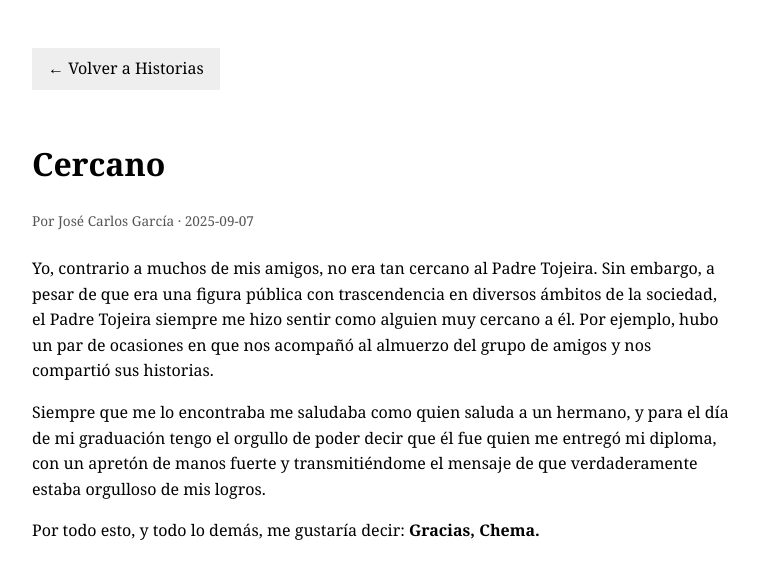
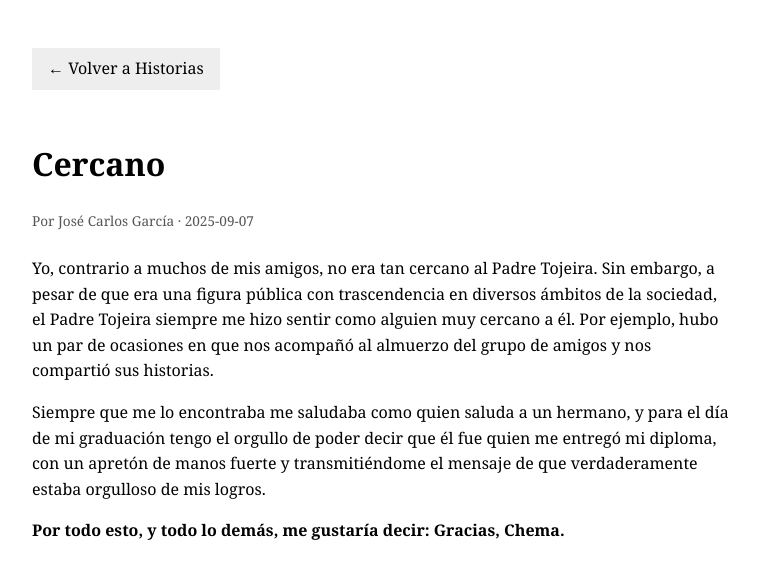
Before and after one commit to albertovth/graciaschema-site, a Jekyll site: the page built from _posts/2025-09-07-cercano.md, in a window 1280 px wide. Shown: the top 579 px of the page, without its empty margins (258-1017 px from the left). Built offline with Jekyll 4.4.1, drawn with Linux system fonts in a browser that asks for light colours.

```diff
--- a/_posts/2025-09-07-cercano.md
+++ b/_posts/2025-09-07-cercano.md
@@ -10,4 +10,4 @@ Yo, contrario a muchos de mis amigos, no era tan cercano al Padre Tojeira. Sin e
 
 Siempre que me lo encontraba me saludaba como quien saluda a un hermano, y para el día de mi graduación tengo el orgullo de poder decir que él fue quien me entregó mi diploma, con un apretón de manos fuerte y transmitiéndome el mensaje de que verdaderamente estaba orgulloso de mis logros.
 
-Por todo esto, y todo lo demás, me gustaría decir: **Gracias, Chema.**
+**Por todo esto, y todo lo demás, me gustaría decir: Gracias, Chema.**
```
